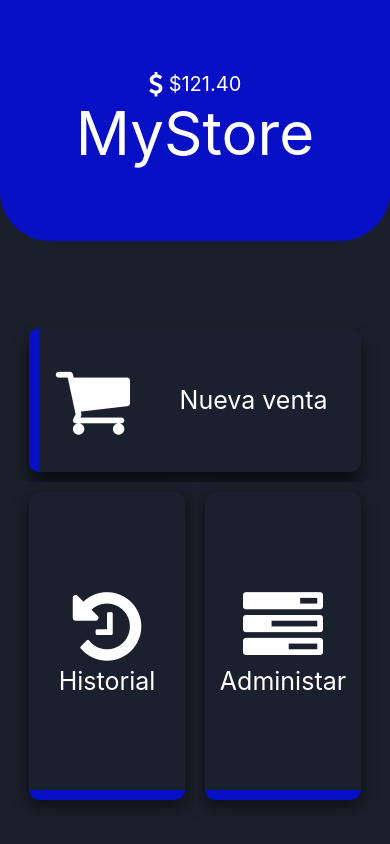
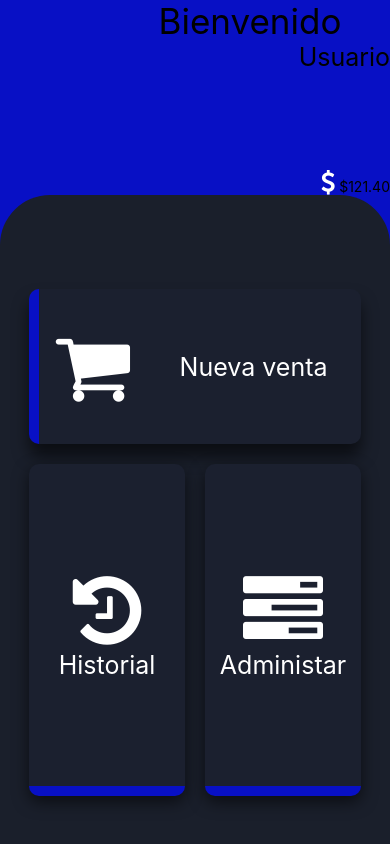
Before and after one commit to bonnesbaby14/MyStore, a React Native app: screen /Home in a window 390 px wide. Built offline with nearby package versions, Linux system fonts and the light colour scheme.

Commit message:
cambios en el home

```diff
--- a/App.js
+++ b/App.js
@@ -32,12 +32,4 @@ function App() {
   );
 }
 
-const styles = StyleSheet.create({
-  container: {
-    flex: 1,
-    backgroundColor: '#fff',
-    alignItems: 'center',
-    justifyContent: 'center',
-  },
-});
 export default App;
--- a/components/Header.js
+++ b/components/Header.js
@@ -1,53 +1,64 @@
-import React from "react";
-import { View, StyleSheet, Text } from "react-native";
-import { Icon } from "react-native-elements";
+import React from 'react';
+import {View, StyleSheet, Text} from 'react-native';
+import {Icon} from 'react-native-elements';
 function Header() {
+  const color = '#0810C5';
+  const styles = StyleSheet.create({
+    header: {
+      flex: 1.5,
+      justifyContent: 'center',
+      alignItems: 'center',
+
+      backgroundColor: color,
+      width: '100%',
+      height: '100%',
+      justifyContent: 'space-between',
+      alignItems: 'flex-end',
+      color: '#FFF',
+
+      flexDirection: 'column',
+    },
+
+    headerText: {
+      fontSize: 60,
+      color: 'white',
+    },
+
+    headerSellsviewData: {
+      flexDirection: 'row',
+    },
+
+    welcome: {
+      flex: 1,
+    },
+    welcomeText: {
+      fontSize: 35,
+    },
+    welcomeUser: {
+      fontSize: 25,
+      marginLeft: 150,
+    },
+    sells: {
+      flexDirection: 'row',
+      flex: 1,
+
+      alignItems: 'flex-end',
+    },
+  });
   return (
     <View style={styles.header}>
-      <View style={styles.headerSellsview}>
-        <View style={styles.headerSellsviewData}>
-          <Icon name="dollar" type="font-awesome" color="#FFF" size={25}></Icon>
-          <Text style={styles.headerSells}> $121.40</Text>
+      <View style={styles.headerSellsviewData}>
+        <View style={styles.welcome}>
+          <Text style={styles.welcomeText}> Bienvenido</Text>
+          <Text style={styles.welcomeUser}>Usuario</Text>
         </View>
       </View>
-      <View>
-        <Text style={styles.headerText}>MyStore</Text>
+      <View style={styles.sells}>
+        <Icon name="dollar" type="font-awesome" color="#FFF" size={25}></Icon>
+        <Text style={styles.headerSells}> $121.40</Text>
       </View>
     </View>
   );
 }
-const styles = StyleSheet.create({
-  header: {
-    flex: 2,
-    justifyContent: "center",
-    alignItems: "center",
-    borderBottomLeftRadius: 100,
-    backgroundColor: "#0810C5",
-    width: "100%",
-    height: "100%",
-    justifyContent: "center",
-    alignItems: "center",
-    color: "#FFF",
-    borderBottomLeftRadius: 50,
-    borderBottomRightRadius: 50,
-    flexDirection: "column",
-  },
-
-  headerText: {
-    fontSize: 60,
-    color: "white",
-  },
-  headerSellsview: {
-    flexDirection: "row",
-  },
-  headerSellsviewData: {
-    flexDirection: "row",
-    justifyContent: "flex-end",
-  },
-  headerSells: {
-    fontSize: 20,
-    color: "white",
-  },
-});
 
 export default Header;
--- a/pages/Home.js
+++ b/pages/Home.js
@@ -18,25 +18,33 @@ import {
 const Home = () => {
   const colorBTN = '#1B202F';
   const colorFondo = '#1A1F2B';
+  const colorclaro = '#0810C5';
   const styles = StyleSheet.create({
     container: {
       flex: 1,
 
       flexDirection: 'column',
-      backgroundColor: colorFondo,
 
       justifyContent: 'center',
+      backgroundColor: colorclaro,
+      borderTopLeftRadius: 60,
+      borderTopRightRadius: 60,
     },
 
+    botones: {
+      flex: 5,
+      flexDirection: 'column',
+      backgroundColor: colorFondo,
+      borderTopLeftRadius: 50,
+      borderTopRightRadius: 50,
+    },
     rowOne: {
       flex: 3,
-      backgroundColor: 'red',
+
       flexDirection: 'row',
     },
     sale: {
       flex: 2,
-
-      backgroundColor: colorFondo,
 
       justifyContent: 'flex-end',
       alignItems: 'center',
@@ -93,7 +101,6 @@ const Home = () => {
     },
     sales: {
       flex: 1,
-      backgroundColor: colorFondo,
       justifyContent: 'flex-start',
       alignItems: 'flex-end',
     },
@@ -121,16 +128,17 @@ const Home = () => {
     },
     admin: {
       flex: 1,
-      backgroundColor: colorFondo,
+
       justifyContent: 'flex-start',
       alignItems: 'flex-start',
     },
   });
 
   return (
-    <SafeAreaView style={{backgroundColor: 'red', flex: 1}}>
+    <SafeAreaView style={{backgroundColor: 'gold', flex: 1}}>
       <View style={styles.container}>
         <Header></Header>
+        <View style={styles.botones}>
           <View style={styles.sale}>
             <TouchableOpacity
               style={styles.saleBtn}
@@ -173,7 +181,11 @@ const Home = () => {
                   </View>
                   <View>
                     <Text
-                    style={{textAlign: 'center', fontSize: 25, color: '#FFF'}}>
+                      style={{
+                        textAlign: 'center',
+                        fontSize: 25,
+                        color: '#FFF',
+                      }}>
                       Historial
                     </Text>
                   </View>
@@ -196,7 +208,11 @@ const Home = () => {
                   </View>
                   <View>
                     <Text
-                    style={{textAlign: 'center', fontSize: 25, color: '#FFF'}}>
+                      style={{
+                        textAlign: 'center',
+                        fontSize: 25,
+                        color: '#FFF',
+                      }}>
                       Administar
                     </Text>
                   </View>
@@ -205,6 +221,7 @@ const Home = () => {
             </View>
           </View>
         </View>
+      </View>
     </SafeAreaView>
   );
 };
```
Lines whose indentation alone changed are shown as unchanged.
